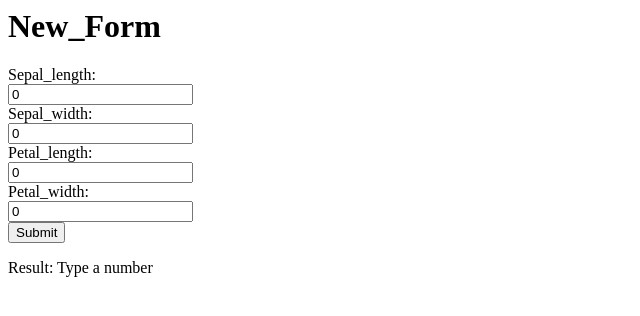
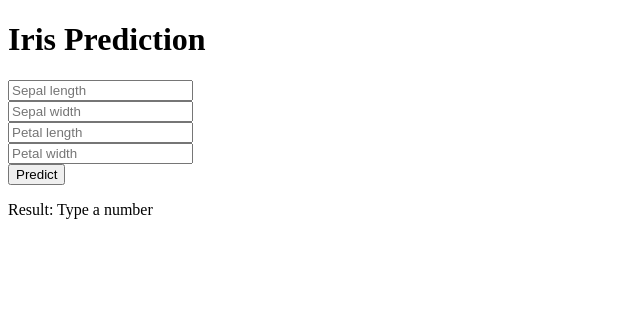
Before and after one commit to CbI3PAHb/firisi_ishera, a FastAPI app: page /new_form in a window 1280 px wide. Shown: the top 316 px of the page, without its empty margins (0-640 px from the left). Run offline with FastAPI, Linux system fonts and the light colour scheme.

Commit message:
The web app is ready

```diff
--- a/main.py
+++ b/main.py
@@ -1,7 +1,7 @@
 from fastapi import FastAPI, Request, Form, Depends
 from typing import Optional
 from pydantic import BaseModel
-from fastapi.responses import HTMLResponse
+from fastapi.responses import HTMLResponse, RedirectResponse
 from fastapi.staticfiles import StaticFiles
 from fastapi.templating import Jinja2Templates
 
@@ -22,15 +22,16 @@ templates = Jinja2Templates(directory="templates/")
 type_of_iris = {0: 'Iris-setosa', 1: 'Iris-versicolor', 2: 'Iris-virginica'}
 
 
-@app.get("/")
-def root():
-    return {"message": "Hello!"}
+
+@app.get("/", response_class=HTMLResponse)
+def redirect_fastapi(request: Request):
+    return templates.TemplateResponse("home.html", {"request": request})
 
 
 @app.get("/new_form", response_class=HTMLResponse)
 def post_form(request: Request):
     result = "Type a number"
-    return templates.TemplateResponse("new_form.html", {"request": request, 'result': result})
+    return templates.TemplateResponse("test_item.html", {"request": request, 'result': result})
 
 
 @app.post("/new_form", response_class=HTMLResponse)
@@ -58,7 +59,56 @@ def post_form(request: Request, form_data : MyForm = Depends(MyForm.as_form)):
     res2 = np.round(res2, 4)
 
     result = f"Model dumayet, 4to etot iris - {type_of_iris[res1]}, s vero9tnost'u {res2}"
-    return templates.TemplateResponse("new_form.html", {"request": request, 'result': result})
+    return templates.TemplateResponse("test_item.html", {"request": request, 'result': result})
+
+
+# class CommonQueryParams:
+#     def __init__(self,
+#                  sepal_length : float | None = None,
+#                  sepal_width  : float | None = None,
+#                  petal_length : float | None = None,
+#                  petal_width  : float | None = None):
+#         self.sepal_length = sepal_length
+#         self.sepal_width  = sepal_width
+#         self.petal_length = petal_length
+#         self.petal_width  = petal_width
+
+
+# @app.get("/items/", response_class=HTMLResponse)
+# def read_items(request: Request):
+
+#     result = "Type a number"
+#     return templates.TemplateResponse("test_item.html", {"request": request, 'result': result})
+
+
+# @app.post("/items/", response_class=HTMLResponse)
+# def read_items(request: Request, form_data: CommonQueryParams = Depends(CommonQueryParams)):
+#     print(form_data)
+
+#     sepal_length = Form()
+#     sepal_width  = Form()
+#     petal_length = Form()
+#     petal_width  = Form()
+
+#     result = str(1)
+#     if petal_length:
+#         print(sepal_length, sepal_width, petal_length, petal_width)
+#         result = str(2)
+
+
+
+#     return templates.TemplateResponse("test_item.html", {"request": request, 'result': result})
+
+#     result = "Type a number"
+#     return templates.TemplateResponse("new_form.html", {"request": request, 'result': result})
+
+#     response = {}
+#     if commons.q:
+#         response.update({"q": commons.q})
+#     items = fake_items_db[commons.skip : commons.skip + commons.limit]
+#     response.update({"items": items})
+#     return response
+
 
 
 #
--- a/schemas.py
+++ b/schemas.py
@@ -1,10 +1,11 @@
 from fastapi import Form
+from typing import Optional
 from pydantic import BaseModel
 
 class MyForm(BaseModel):
     sepal_length : float
     sepal_width : float
-    petal_length : float
+    petal_length : float | None
     petal_width : float
 
     @classmethod
@@ -12,7 +13,7 @@ class MyForm(BaseModel):
         cls,
         sepal_length : float = Form(...),
         sepal_width : float = Form(...),
-        petal_length : float = Form(...),
+        petal_length : float | None = Form(...),
         petal_width : float = Form(...)
     ):
         return cls(
--- a/templates/new_form.html
+++ b/templates/new_form.html
@@ -8,7 +8,7 @@
     <input type="number" step=any id="sepal_length" name="sepal_length" value="0"/><br>
 
     <label for="sepal_width">Sepal_width:</label><br>
-    <input type="number" step=any id="sepal_width" name="sepal_width" value="0"/><br>
+    <input type="number" step=any id="sepal_width" name="sepal_width" value="0" required/><br>
 
     <label for="petal_length">Petal_length:</label><br>
     <input type="number" step=any id="petal_length" name="petal_length" value="0"/><br>
--- a/templates/test_item.html
+++ b/templates/test_item.html
@@ -5,19 +5,14 @@
     <title>Sample Form</title>
 </head>
 <body>
+<h1>Iris Prediction</h1>
 <form method="post">
-    <label for="num1">1:</label>
-    <input type="number" name="num1" value=0/><br>
+    <input type="number" step=any id="sepal_length" name="sepal_length" placeholder="Sepal length" required/><br>
+    <input type="number" step=any id="sepal_width"  name="sepal_width"  placeholder="Sepal width"  required/><br>
+    <input type="number" step=any id="petal_length" name="petal_length" placeholder="Petal length" required/><br>
+    <input type="number" step=any id="petal_width"  name="petal_width"  placeholder="Petal width"  required/><br>
 
-    <label for="num2">2:</label>
-    <input type="number" name="num2" value=0/><br>
-
-    <label for="num3">3:</label>
-    <input type="number" name="num3" value=0/><br>
-
-    <label for="num4">4:</label>
-    <input type="number" name="num4" value=0/><br>
-    <input type="submit">
+    <button type="submit">Predict</button>
 </form>
 
 <p>Result: {{ result }}</p>
```
Also changed, not shown: README.md.
